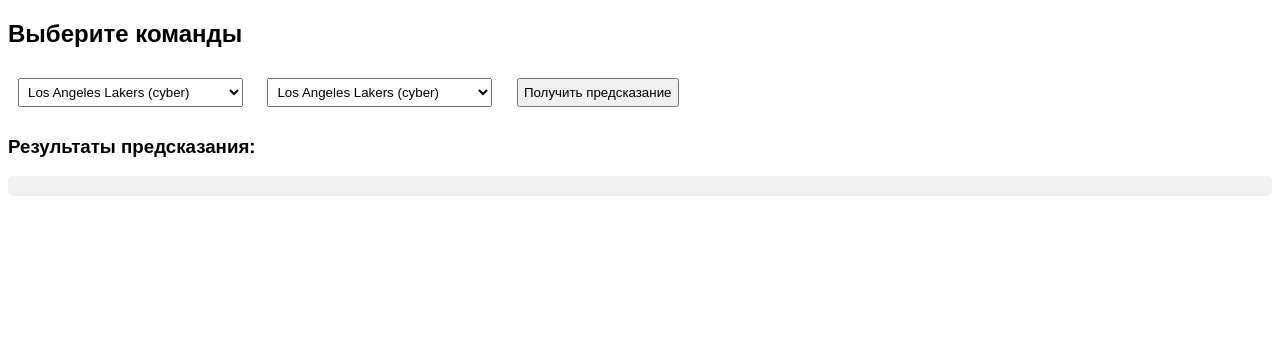
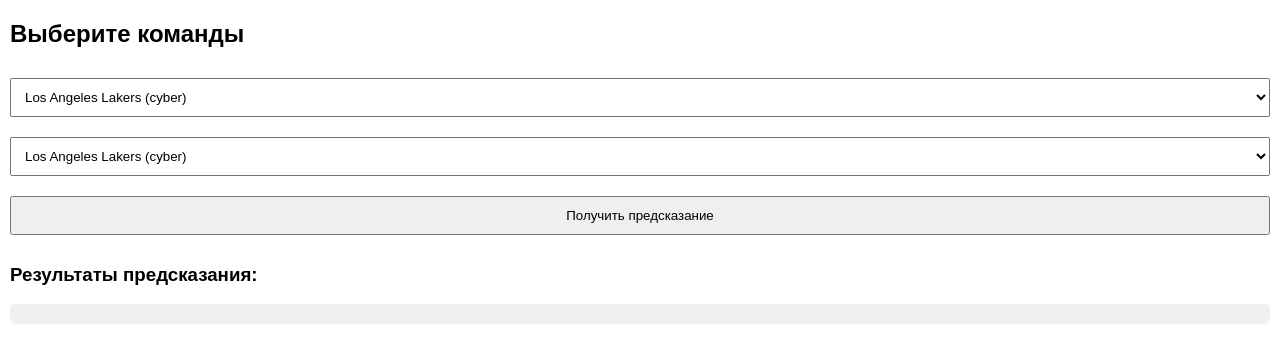
Before and after one commit to dyominov/basket-ml--, a Flask app: page / in a window 1280 px wide. Shown: the top 363 px of the page. Run offline with Flask 2, Linux system fonts and the light colour scheme; parts of the project's set-up code (start-up, migrations or seed data) failed here and were passed over.

Commit message:
Update index.html

```diff
--- a/templates/index.html
+++ b/templates/index.html
@@ -2,11 +2,17 @@
 <html lang="ru">
 <head>
     <meta charset="UTF-8">
+    <meta name="viewport" content="width=device-width, initial-scale=1.0">
     <title>Предсказание результатов игры</title>
     <style>
-        body { font-family: Arial, sans-serif; }
-        select, button { margin: 10px; padding: 5px; }
-        pre { background-color: #f0f0f0; padding: 10px; border-radius: 5px; }
+        body { font-family: Arial, sans-serif; margin: 0; padding: 0; }
+        select, button { margin: 10px; padding: 10px; width: calc(100% - 20px); box-sizing: border-box; }
+        pre { background-color: #f0f0f0; padding: 10px; border-radius: 5px; margin: 10px; }
+        h2, h3 { margin-left: 10px; }
+        @media (max-width: 600px) {
+            select, button { margin: 10px 5%; padding: 10px; width: calc(90% - 20px); }
+            pre, h2, h3 { margin: 10px 5%; }
+        }
     </style>
 </head>
 <body>
@@ -30,7 +36,6 @@
         <option value="Phoenix Suns (cyber)">Phoenix Suns (cyber)</option>
         <option value="Brooklyn Nets (cyber)">Brooklyn Nets (cyber)</option>
         <option value="Sacramento Kings (cyber)">Sacramento Kings (cyber)</option>
-    <!-- Добавьте другие команды по необходимости -->
     </select>
 
     <select id="awayTeam">
@@ -50,7 +55,6 @@
         <option value="Phoenix Suns (cyber)">Phoenix Suns (cyber)</option>
         <option value="Brooklyn Nets (cyber)">Brooklyn Nets (cyber)</option>
         <option value="Sacramento Kings (cyber)">Sacramento Kings (cyber)</option>
-    <!-- Добавьте другие команды по необходимости -->
     </select>
 
     <button onclick="sendData()">Получить предсказание</button>
@@ -74,7 +78,6 @@
             })
             .then(response => response.json())
             .then(data => {
-                // Форматируем и отображаем ответ
                 const formattedResponse = data.map(item => {
                     const key = Object.keys(item)[0];
                     return `${key}: ${item[key]}`;
```
Lines whose indentation alone changed are shown as unchanged.
